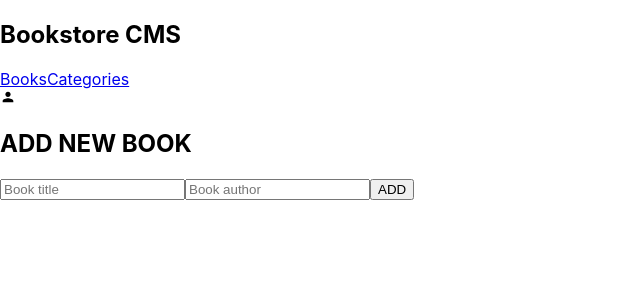
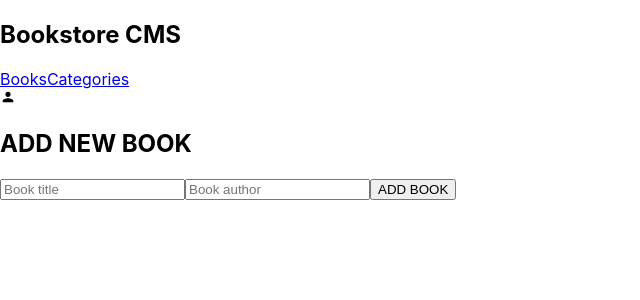
Before and after one commit to QueenterJuma/book-store, a React (Create React App) app: page / in a window 1280 px wide. Shown: the top 300 px of the page, without its empty margins (0-640 px from the left). Built offline with nearby package versions, Linux system fonts and the light colour scheme.

Commit message:
Add update in AddBook.js

```diff
--- a/src/components/AddBook.js
+++ b/src/components/AddBook.js
@@ -1,7 +1,7 @@
 import React, { useState } from 'react';
 import { v4 as uuidv4 } from 'uuid';
 import { useDispatch } from 'react-redux';
-import { addBook } from '../redux/books/booksSlice';
+import { addBook, POSTBOOKS } from '../redux/books/booksSlice';
 
 const Form = () => {
   const [title, setTitle] = useState('');
@@ -14,10 +14,14 @@ const Form = () => {
         item_id: uuidv4(),
         title,
         author,
+        category: null,
       };
-      dispatch(addBook(ADDBOOK));
-      setTitle('');
-      setAuthor('');
+      dispatch(POSTBOOKS(ADDBOOK))
+        .then(() => {
+          dispatch(addBook(ADDBOOK));
+          setTitle('');
+          setAuthor('');
+        });
     }
   };
   return (
@@ -38,7 +42,7 @@ const Form = () => {
           required
           onChange={(e) => setAuthor(e.target.value)}
         />
-        <button className="submit-btn" type="submit">ADD</button>
+        <button className="submit-btn" type="submit">ADD BOOK</button>
       </form>
     </div>
   );
```
